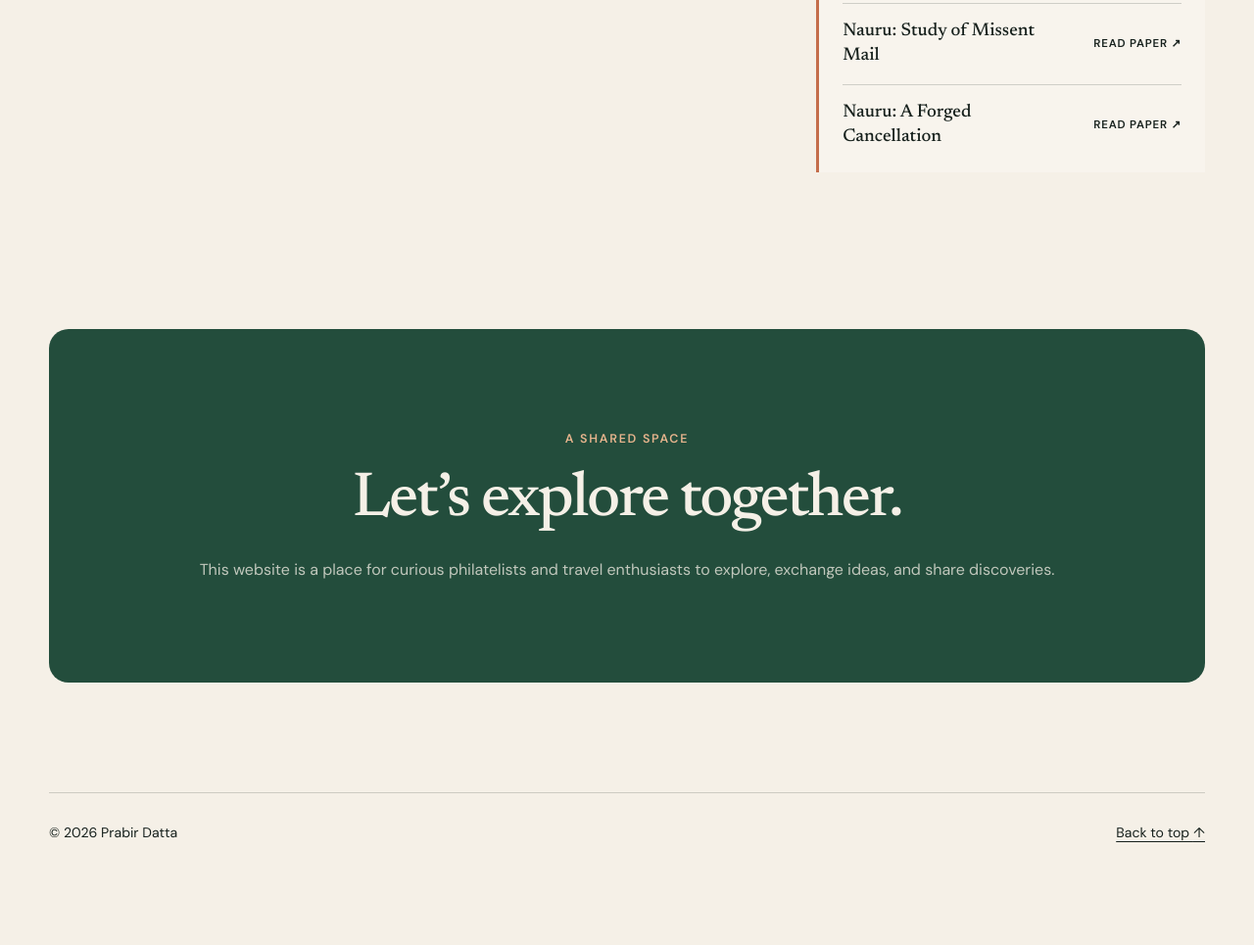
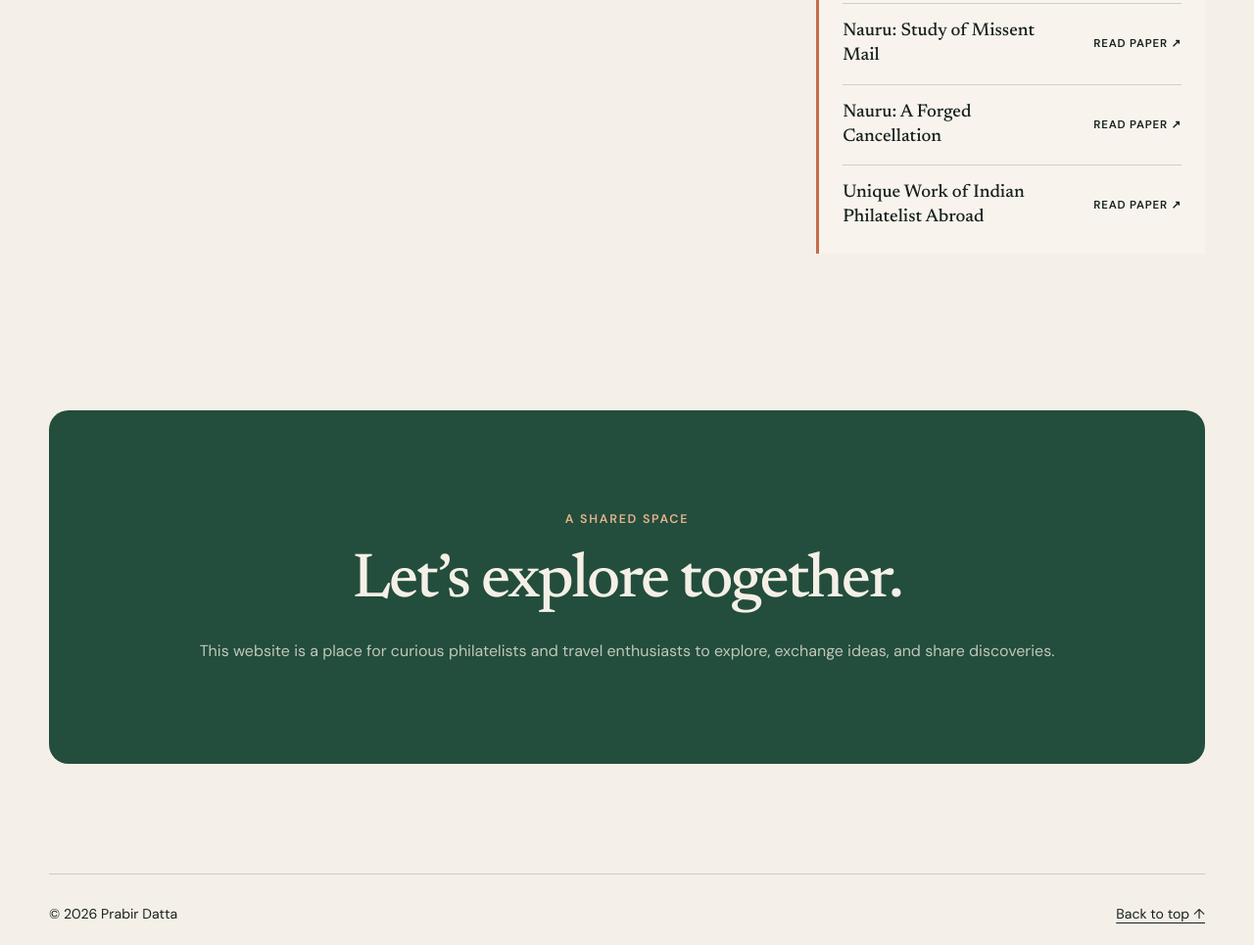
Before and after one commit to prabirdattaus/prabirdattaus.github.io, a plain HTML site: page index.html in a window 1280 px wide. Shown: the part 2329-3294 px from the top of the page at 98% size. Before the commit the page ends 3219 px from the top, so only its background shows below. Drawn offline with Linux system fonts and the light colour scheme.

Commit message:
Publish Indian philatelist abroad paper

```diff
--- a/index.html
+++ b/index.html
@@ -148,6 +148,15 @@
                 <span>Nauru: A Forged Cancellation</span>
                 <span aria-hidden="true">Read paper ↗</span>
               </a>
+              <a
+                class="publication-link"
+                href="assets/unique-work-of-indian-philatelist-abroad.pdf"
+                target="_blank"
+                rel="noopener"
+              >
+                <span>Unique Work of Indian Philatelist Abroad</span>
+                <span aria-hidden="true">Read paper ↗</span>
+              </a>
             </div>
           </div>
         </div>
```
Also changed, not shown: 1 other file.
